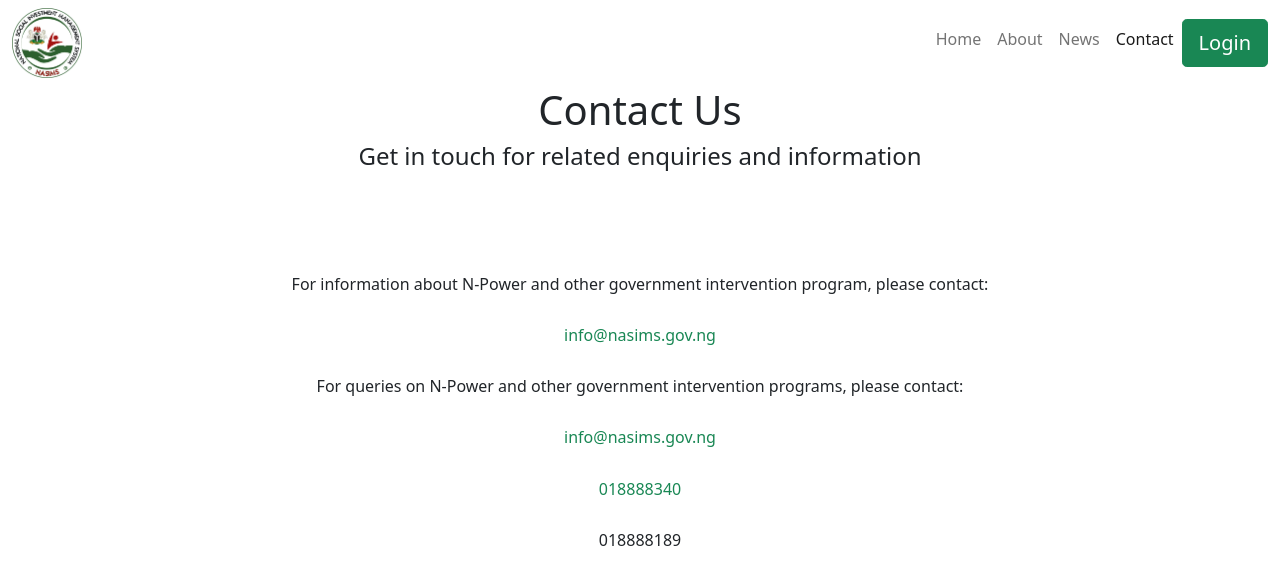
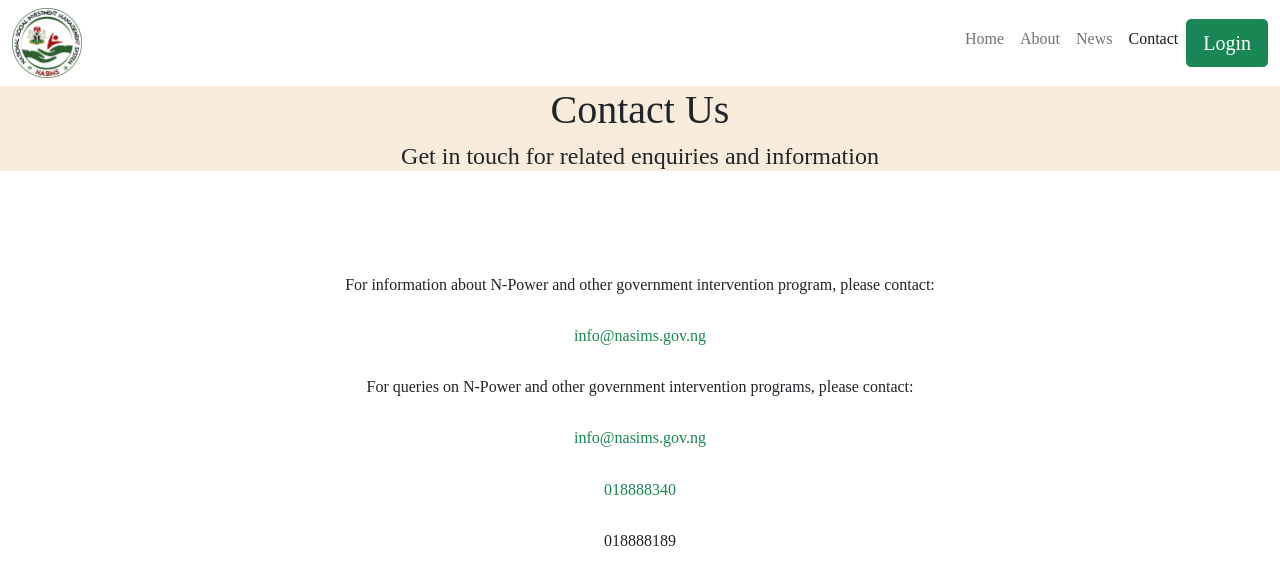
Before and after one commit to Samuel-Dare/NASIMS-PROJECT, a plain HTML site: page contact.html in a window 1280 px wide. Drawn offline with nearby package versions, Linux system fonts and the light colour scheme.

Commit message:
fourth stage

```diff
--- a/contact.html
+++ b/contact.html
@@ -50,7 +50,8 @@
 
     <!-- end of navbar code -->
 
-    <div class="contact-us-container text-center">
+    <div class="contact-us-container text-center" style="background-color: rgb(249,236,220);">
+
       <h1>Contact Us</h1>
       <h4>Get in touch for related enquiries and information</h4>
     </div>
--- a/style.css
+++ b/style.css
@@ -1,3 +1,10 @@
+body {
+  font-family: "Work Sans";
+  letter-spacing: 0;
+  font-style: normal;
+  font-weight: 400;
+  color: rgba(33, 37, 41, 1);
+}
 .navbar .navbar-brand {
   /* visibility: hidden; */
   font-size: 14px;
@@ -53,3 +60,10 @@
     margin-right: 9rem;
   }
 }
+
+.contact-us-container {
+  background-color: linear-gradient(
+    rgba(249, 236, 220, 0.9),
+    rgba(249, 236, 220, 0.9)
+  );
+}
```
Also changed, not shown: about-page.html (+1 -1 lines), index.html (+4 -6 lines), news-page.html (+1 -1 lines).
